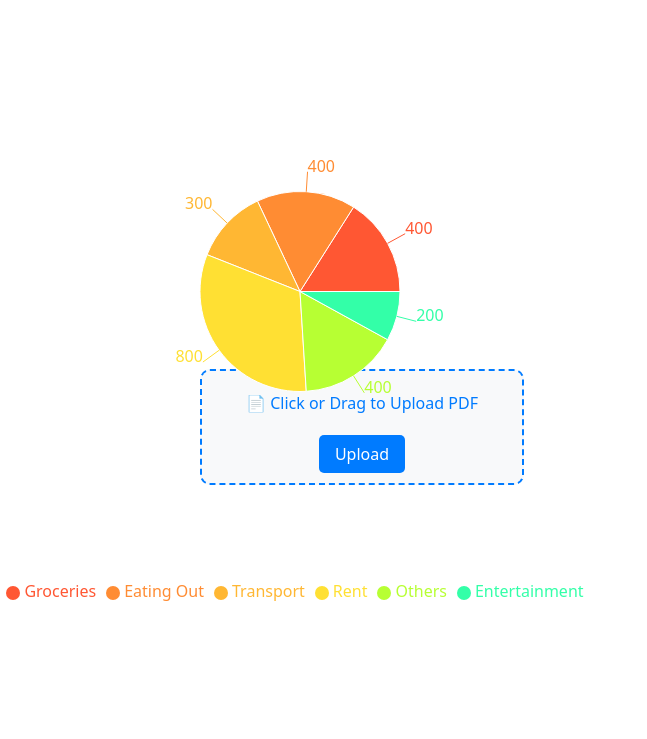
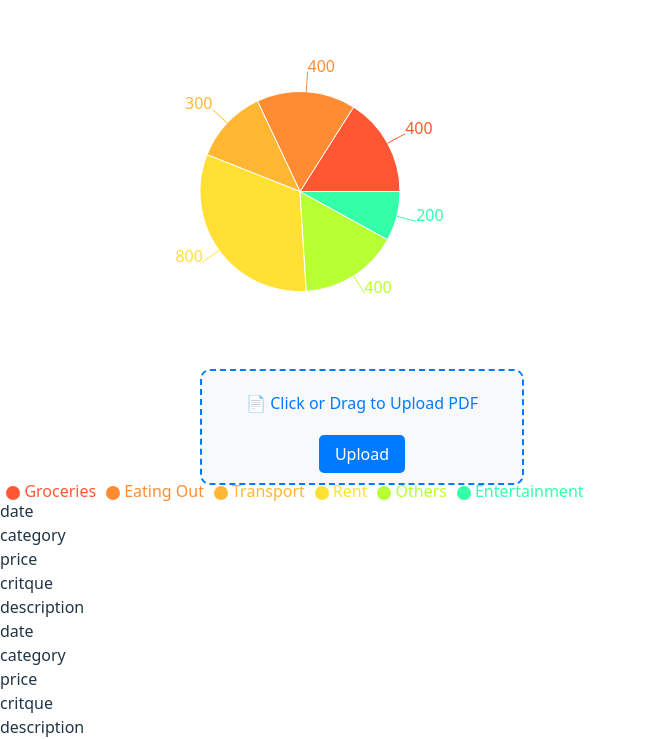
Before and after one commit to tudourocky/moneytree, a React (Vite) app in the folder frontend/: page / in a window 1280 px wide. Shown: the part 101-840 px from the top of the page, without its empty margins (0-647 px from the left). Before the commit the page ends 800 px from the top, so only its background shows below. Built offline with nearby package versions, Linux system fonts and the light colour scheme.

Commit message:
feat: very basic prototyping, have not added tailwind yet

```diff
--- a/frontend/src/App.jsx
+++ b/frontend/src/App.jsx
@@ -2,7 +2,7 @@ import "./App.css";
 import { useState } from "react";
 import Chart from "./Chart";
 import Chatbox from "./Chatbox";
-import ExpenseTracker from "./ExpenseTracker";
+import ExpenseOverview from "./ExpenseOverview";
 import FileUpload from "./FileUpload";
 
 function App() {
@@ -21,6 +21,7 @@ function App() {
             <div>
                 <FileUpload/>
                 <Chart data={chartData}/>
+                <ExpenseOverview data={chartData}/>
             </div>
         </div>
     );
--- /dev/null
+++ b/frontend/src/ExpenseOverview.jsx
@@ -0,0 +1,26 @@
+import React, { useState } from "react";
+
+export default function ExpenseOverview({ data }) {
+	return (
+		<div>
+			<ExpenseOverviewCard data={data}/>
+			<ExpenseOverviewCard data={data}/>
+		</div>
+	);
+}
+
+function ExpenseOverviewCard({data}) {
+	return (
+		<div>
+			<div>
+				<div>{"date"}</div>
+				<div>{"category"}</div>
+				<div>{"price"}</div>
+			</div>
+			<div>
+				<div>{"critque"}</div>
+				<div>{"description"}</div>
+			</div>
+		</div>
+	);
+}
--- a/frontend/src/ExpenseTracker.jsx
+++ /dev/null
@@ -1,43 +0,0 @@
-import React, { useState } from "react";
-
-const ExpenseTracker = ({ expenses }) => {
-  const [comments, setComments] = useState(
-    expenses.reduce((acc, expense) => {
-      acc[expense.category] = ""; // Initialize empty comments for each expense
-      return acc;
-    }, {})
-  );
-
-  // Handle comment change
-  const handleCommentChange = (category, event) => {
-    setComments({
-      ...comments,
-      [category]: event.target.value,
-    });
-  };
-
-  return (
-    <div className="expense-tracker">
-      <h3>Expense Tracker</h3>
-      <ul>
-        {expenses.map((expense, index) => (
-          <li key={index}>
-            <div className="expense-item">
-              <span>{expense.category}: </span>
-              <span>${expense.amount}</span>
-              <div className="expense-comment">
-                <textarea
-                  placeholder="Add a comment..."
-                  value={comments[expense.category] || ""}
-                  onChange={(e) => handleCommentChange(expense.category, e)}
-                />
-              </div>
-            </div>
-          </li>
-        ))}
-      </ul>
-    </div>
-  );
-};
-
-export default ExpenseTracker;
```
